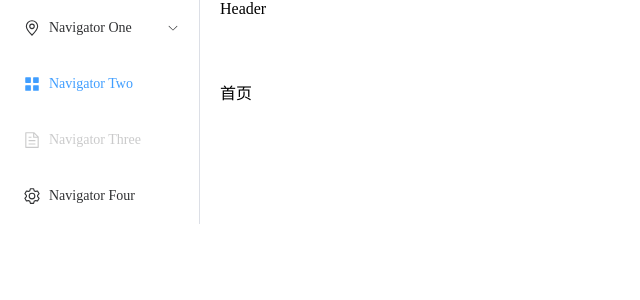
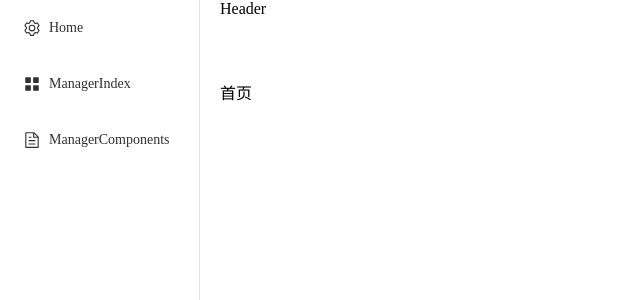
Before and after one commit to xifengshang/vue3-vite-react, a Vue app in the folder vite-vue3/: page / in a window 1280 px wide. Shown: the top 300 px of the page, without its empty margins (0-640 px from the left). Built offline with nearby package versions, Linux system fonts and the light colour scheme.

Commit message:
menu add router

```diff
--- a/vite-vue3/components.d.ts
+++ b/vite-vue3/components.d.ts
@@ -8,7 +8,6 @@ export {}
 declare module 'vue' {
   export interface GlobalComponents {
     ElAside: typeof import('element-plus/es')['ElAside']
-    ElButton: typeof import('element-plus/es')['ElButton']
     ElCol: typeof import('element-plus/es')['ElCol']
     ElContainer: typeof import('element-plus/es')['ElContainer']
     ElHeader: typeof import('element-plus/es')['ElHeader']
--- a/vite-vue3/src/router/index.ts
+++ b/vite-vue3/src/router/index.ts
@@ -11,6 +11,16 @@ const routes: Array<RouteRecordRaw> = [
         path: '/',
         name: 'Home',
         component: () => import('@/views/home.vue')
+      },
+      {
+        path: '/manager/index',
+        name: 'ManagerIndex',
+        component: () => import('@/views/manager/index.vue')
+      },
+      {
+        path: '/manager/components',
+        name: 'ManagerComponent',
+        component: () => import('@/views/manager/components.vue')
       }
     ]
   },
--- a/vite-vue3/src/views/layout/aside.vue
+++ b/vite-vue3/src/views/layout/aside.vue
@@ -2,39 +2,23 @@
   <el-row class="tac">
     <el-col>
       <el-menu
-        default-active="2"
+        default-active="this.$router.path"
         class="el-menu-vertical-demo"
+        router
         @open="handleOpen"
         @close="handleClose"
       >
-        <el-sub-menu index="1">
-          <template #title>
-            <el-icon><location /></el-icon>
-            <span>Navigator One</span>
-          </template>
-          <el-menu-item-group title="Group One">
-            <el-menu-item index="1-1">item one</el-menu-item>
-            <el-menu-item index="1-2">item two</el-menu-item>
-          </el-menu-item-group>
-          <el-menu-item-group title="Group Two">
-            <el-menu-item index="1-3">item three</el-menu-item>
-          </el-menu-item-group>
-          <el-sub-menu index="1-4">
-            <template #title>item four</template>
-            <el-menu-item index="1-4-1">item one</el-menu-item>
-          </el-sub-menu>
-        </el-sub-menu>
-        <el-menu-item index="2">
+      <el-menu-item index="/">
+          <el-icon><setting /></el-icon>
+          <span>Home</span>
+        </el-menu-item>
+        <el-menu-item index="/manager/index">
           <el-icon><icon-menu /></el-icon>
-          <span>Navigator Two</span>
+          <span>ManagerIndex</span>
         </el-menu-item>
-        <el-menu-item index="3" disabled>
+        <el-menu-item index="/manager/components">
           <el-icon><document /></el-icon>
-          <span>Navigator Three</span>
-        </el-menu-item>
-        <el-menu-item index="4">
-          <el-icon><setting /></el-icon>
-          <span>Navigator Four</span>
+          <span>ManagerComponents</span>
         </el-menu-item>
       </el-menu>
     </el-col>
@@ -45,7 +29,6 @@
 import {
   Document,
   Menu as IconMenu,
-  Location,
   Setting,
 } from '@element-plus/icons-vue'
 const handleOpen = (key: string, keyPath: string[]) => {
@@ -55,3 +38,11 @@ const handleClose = (key: string, keyPath: string[]) => {
   console.log(key, keyPath)
 }
 </script>
+<style lang="scss">
+  .el-row {
+    height: 100%;
+    .el-col {
+      height: 100%;
+    }
+  }
+</style>
--- a/vite-vue3/src/views/layout/index.vue
+++ b/vite-vue3/src/views/layout/index.vue
@@ -22,5 +22,8 @@ import Aside from './aside.vue'
     .el-container {
       height: 100%;
     }
+    .el-menu {
+      height: 100%;
+    }
   }
 </style>
--- /dev/null
+++ b/vite-vue3/src/views/manager/components.vue
@@ -0,0 +1,10 @@
+<template>
+  <div>components</div>
+</template>
+<script setup lang="ts">
+
+
+</script>
+<style lang="sass">
+
+</style>
--- /dev/null
+++ b/vite-vue3/src/views/manager/index.vue
@@ -0,0 +1,10 @@
+<template>
+  <div>manager</div>
+</template>
+<script setup lang="ts">
+
+
+</script>
+<style lang="sass">
+
+</style>
--- a/vite-vue3/tsconfig.json
+++ b/vite-vue3/tsconfig.json
@@ -8,7 +8,7 @@
 
     /* Bundler mode */
     "moduleResolution": "Node",
-    "allowImportingTsExtensions": true,
+    // "allowImportingTsExtensions": true,
     "resolveJsonModule": true,
     "isolatedModules": true,
     "noEmit": true,
```
